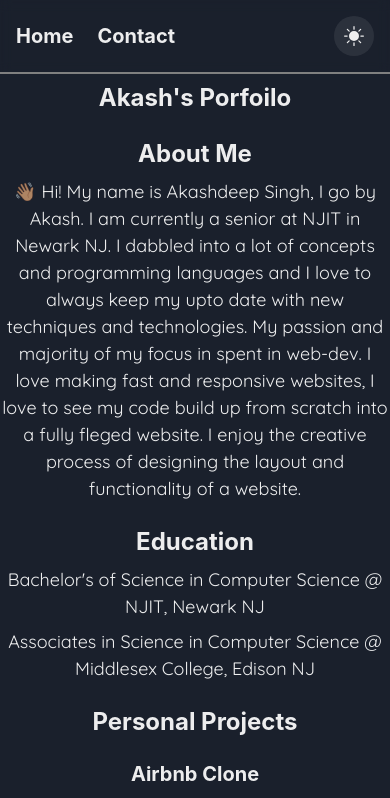
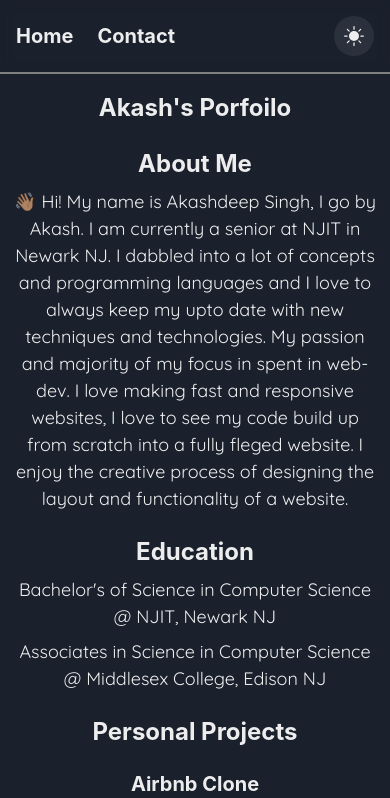
Before and after one commit to singak1/portfolio, a React (Create React App) app: page / in a window 390 px wide. Shown: the top 798 px of the page. Built offline with nearby package versions, Linux system fonts and the light colour scheme.

Commit message:
add padding for mobile devices

```diff
--- a/src/Components/Footer.js
+++ b/src/Components/Footer.js
@@ -1,4 +1,4 @@
-import { Icon, Stack, Text, VStack, HStack, Link } from "@chakra-ui/react";
+import { Icon, Text, VStack, HStack, Link } from "@chakra-ui/react";
 import { BsFillHeartFill, BsGithub, BsLinkedin } from "react-icons/bs"
 import { SiVercel } from "react-icons/si";
 
--- a/src/Pages/Contact.js
+++ b/src/Pages/Contact.js
@@ -103,6 +103,7 @@ const Contact = () => {
 
         <div className="contact">
             <Navbar />
+            <div className="contact-content">
                 <Stack w={['100%', '75%', '50%']} alignContent='space-around' m='auto'>
                 <Heading as='h4' size='lg' p='2'>Contact Me</Heading>
                 <FormControl isRequired>
@@ -133,6 +134,7 @@ const Contact = () => {
                 </FormControl>
                 </Stack>
             </div>
+        </div>
     )
 }
 
--- a/src/Pages/Home.js
+++ b/src/Pages/Home.js
@@ -12,6 +12,7 @@ const Home = () => {
     return (
         <div className="home">
             <Navbar />
+            <div className="home-content" >
                 <Stack w={['100%', '75%', '50%']} alignContent='space-around' m='auto'>
                 <Heading as='h2' size='lg' p='2'>Akash's Porfoilo</Heading>
                 <AboutMe />
@@ -25,6 +26,7 @@ const Home = () => {
                 <Skills />
                 </Stack>
             </div>
+        </div>
     )
 }
 
--- a/src/index.css
+++ b/src/index.css
@@ -14,6 +14,9 @@ code {
   text-align: center;
 }
 
+.home-content {
+  padding: 10px;
+}
 
 a:hover {
   color: slategray;
@@ -22,3 +25,7 @@ a:hover {
 .contact {
   align-content: center;
 }
+
+.contact-content {
+  padding: 10px;
+}
```
Lines whose indentation alone changed are shown as unchanged.
